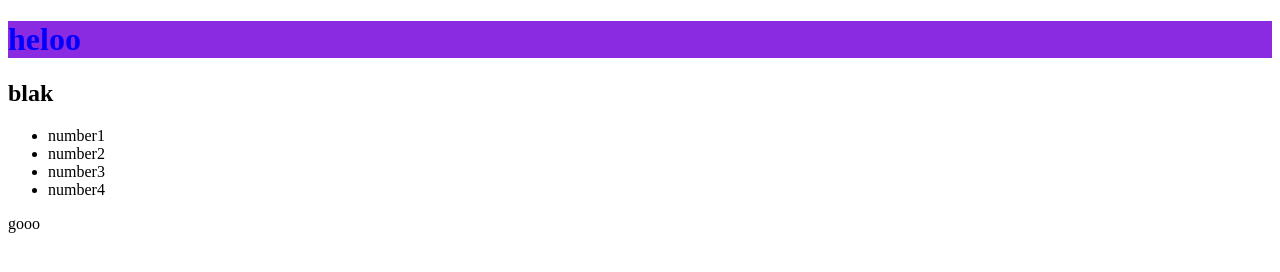
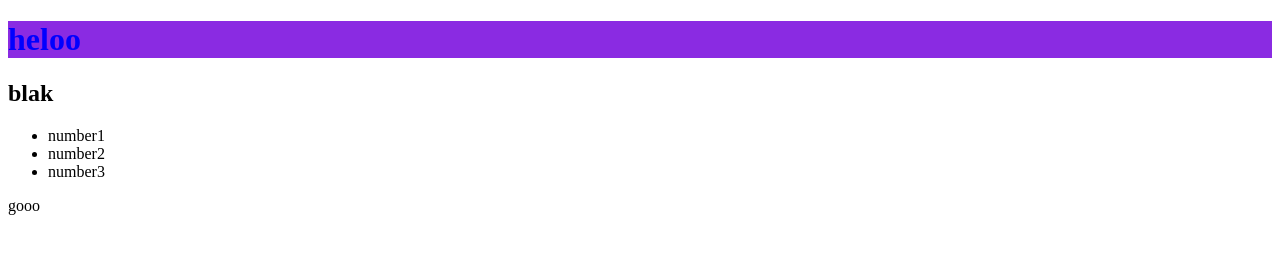
Before and after one commit to mrhamedahmadi/gitproject, a plain HTML site: page index.html in a window 1280 px wide. Drawn offline with Linux system fonts and the light colour scheme.

Commit message:
add delet

```diff
--- a/index.html
+++ b/index.html
@@ -15,7 +15,7 @@
         <li>number1</li>
         <li>number2</li>
         <li>number3</li>
-        <li>number4</li>
+
     </ul>
    </nav>
    <div class="box">
```
